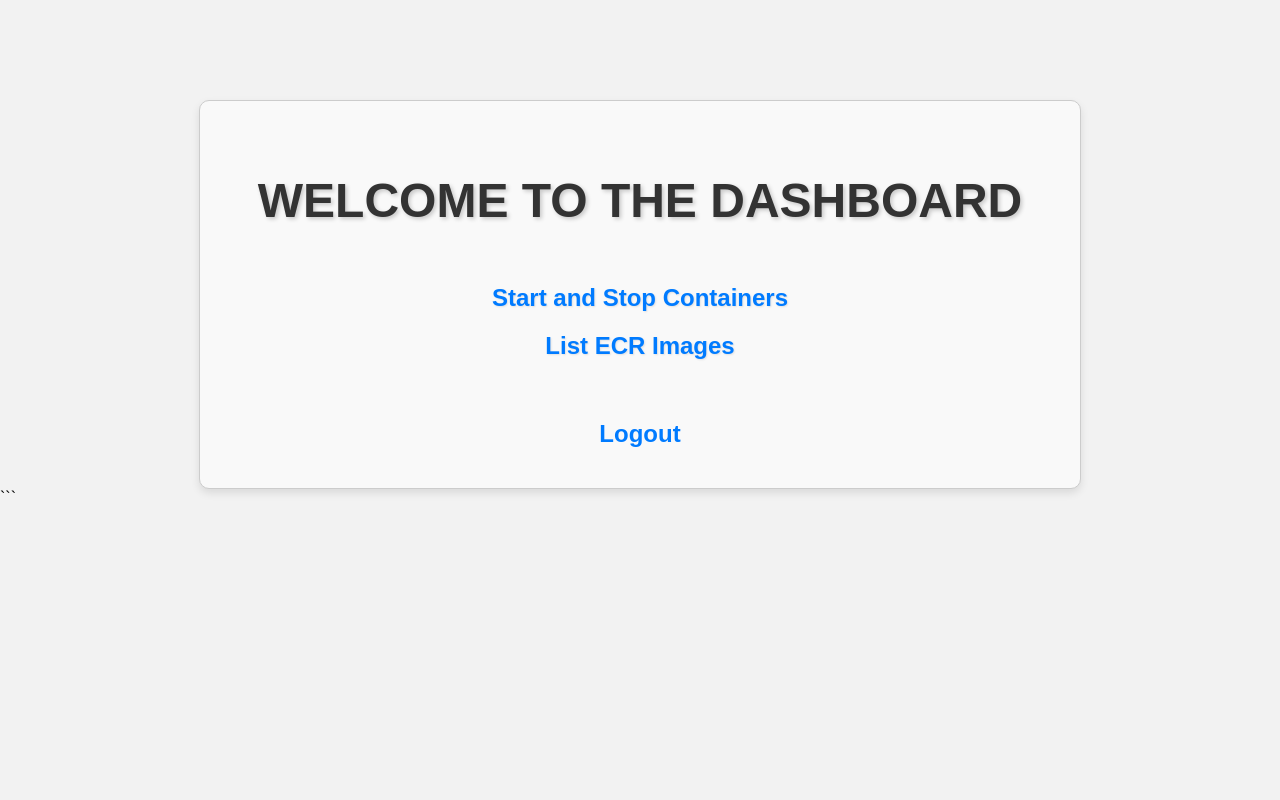
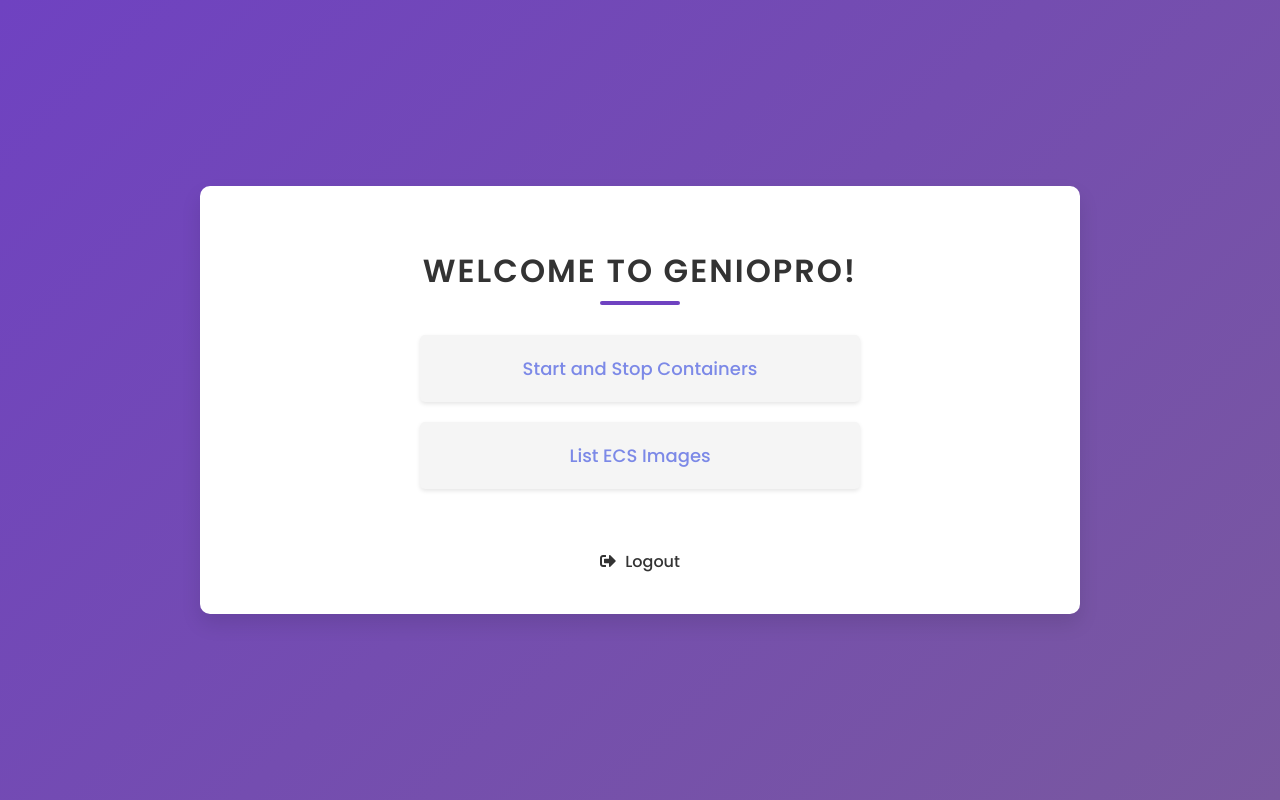
Before and after one commit to sairaghavaa/aiops, a Flask app: page /dashboard in a window 1280 px wide. Run offline with Flask 3, Linux system fonts and the light colour scheme; the visitor is signed in with stand-in values (Sample User, id 1).

Commit message:
Modified list_ECR_images and Stop and Start Containers funtionalities

````diff
--- a/app.py
+++ b/app.py
@@ -1,4 +1,3 @@
-# loign register and dashboard start stop container
 
 from flask import Flask, render_template, request, redirect, url_for, flash, session
 import requests
@@ -98,6 +97,7 @@ def is_new_image(image_pushed_at, threshold_hours=24):
     pushed_at_dt = datetime.strptime(image_pushed_at, "%Y-%m-%d %H:%M:%S")
     return (datetime.utcnow() - pushed_at_dt).total_seconds() < threshold_hours * 3600
 
+
 @app.route('/list_images', methods=['GET'])
 def list_images():
     if 'username' not in session:
@@ -108,11 +108,13 @@ def list_images():
         response = requests.get(LIST_IMAGES_URL)
         if response.status_code == 200:
             images = response.json()
+            # Get the repository name from the first image's repositoryName
+            repository_name = images[0]['repositoryName'] if images else 'ECR'
             # Sort and mark new images
             images.sort(key=lambda x: x['imagePushedAt'], reverse=True)
             for image in images:
                 image['isNew'] = is_new_image(image['imagePushedAt'])
-            return render_template('list_images.html', images=images)
+            return render_template('list_images.html', images=images, repository_name=repository_name)
         else:
             flash('Could not fetch images. Please try again.')
             return redirect(url_for('dashboard'))
--- a/templates/dashboard.html
+++ b/templates/dashboard.html
@@ -2,121 +2,134 @@
 <html lang="en">
 <head>
     <meta charset="UTF-8">
+    <meta name="viewport" content="width=device-width, initial-scale=1.0">
     <title>Dashboard</title>
+    <link rel="stylesheet" href="https://cdnjs.cloudflare.com/ajax/libs/font-awesome/5.15.3/css/all.min.css">
     <style>
+        @import url('https://fonts.googleapis.com/css2?family=Poppins:wght@300;400;500;600;700&display=swap');
+
         body {
-            font-family: Arial, sans-serif;
+            font-family: 'Poppins', sans-serif;
             margin: 0;
             padding: 0;
-            background-color: #f2f2f2;
+            background: linear-gradient(135deg, #6f42c1, #79589f); /* Updated theme color */
+            min-height: 100vh;
+            display: flex;
+            justify-content: center;
+            align-items: center;
         }
+
         .container {
+            background-color: #fff;
+            border-radius: 10px;
+            box-shadow: 0 10px 20px rgba(0, 0, 0, 0.1);
+            padding: 40px;
             max-width: 800px;
-            margin: 0 auto;
-            padding: 20px;
-            background-color: #fff;
-            box-shadow: 0 2px 4px rgba(0, 0, 0, 0.1);
-            border-radius: 5px;
+            width: 90%;
+            text-align: center; /* Center align the content */
         }
+
         h1 {
             text-align: center;
             color: #333;
-            margin-bottom: 20px;
-            font-size: 36px;
+            margin-bottom: 40px;
             text-transform: uppercase;
+            letter-spacing: 2px;
+            font-weight: 600;
+            position: relative;
         }
+
+        h1::before {
+            content: '';
+            position: absolute;
+            bottom: -10px;
+            left: 50%;
+            transform: translateX(-50%);
+            width: 80px;
+            height: 4px;
+            background-color: #6f42c1; /* Match the BT logo color */
+            border-radius: 2px;
+        }
+
         ul {
             list-style-type: none;
             padding: 0;
-        }
-        li {
-            margin-bottom: 10px;
-            font-size: 18px;
-            color: #555;
-        }
-        a {
-            color: #007bff;
-            text-decoration: none;
-        }
-        a:hover {
-            text-decoration: underline;
-        }
-        @media (max-width: 600px) {
-            .container {
-                padding: 10px;
-            }
-            h1 {
-                font-size: 24px;
-            }
-            li {
-                margin-bottom: 5px;
-                font-size: 16px;
-            }
-        }
-        /* BEGIN: Additional Styles */
-        .container {
             display: flex;
             flex-direction: column;
             align-items: center;
-            justify-content: center;
-            margin-top: 100px;
-            background-color: #f9f9f9;
-            border: 1px solid #ccc;
-            box-shadow: 0 4px 8px rgba(0, 0, 0, 0.1);
-            border-radius: 10px;
-            padding: 40px;
         }
-        h1 {
+
+        li {
+            background-color: #f5f5f5;
+            border-radius: 5px;
+            padding: 20px;
+            text-align: center;
+            box-shadow: 0 2px 4px rgba(0, 0, 0, 0.1);
+            transition: transform 0.3s ease-in-out;
+            width: 100%;
+            max-width: 400px;
+            margin-bottom: 20px;
+        }
+
+        li:hover {
+            transform: translateY(-5px);
+            box-shadow: 0 4px 8px rgba(0, 0, 0, 0.2);
+        }
+
+        a {
+            color: #7c89e7;
+            text-decoration: none;
+            font-weight: 500;
+            font-size: 18px;
+            transition: color 0.3s ease-in-out;
+        }
+
+        a:hover {
+            color: #5c6bc0;
+        }
+
+        .logout {
+            text-align: center;
+            margin-top: 40px;
+        }
+
+        .logout a {
             color: #333;
-            font-size: 48px;
-            margin-bottom: 40px;
-            text-shadow: 2px 2px 4px rgba(0, 0, 0, 0.2);
-        }
-        ul {
-            text-align: center;
-            list-style-type: none;
-            padding: 0;
-            margin-bottom: 40px;
-        }
-        li {
-            margin-bottom: 20px;
-            font-size: 24px;
-            color: #555;
-            text-shadow: 1px 1px 2px rgba(0, 0, 0, 0.1);
-        }
-        a {
-            font-weight: bold;
-            font-size: 24px;
-            color: #007bff;
+            font-size: 16px;
             text-decoration: none;
             transition: color 0.3s ease-in-out;
         }
-        a:hover {
-            color: #0056b3;
+
+        .logout a:hover {
+            color: #7c89e7;
         }
-        /* END: Additional Styles */
+
+        .logout a i {
+            margin-right: 5px;
+        }
+
+
     </style>
 </head>
 <body>
     <div class="container">
-        <h1>Welcome to the Dashboard</h1>
+       <h1>Welcome to GenioPro!</h1>
         <ul>
             {% for functionality in functionalities %}
                 <li>
                     {% if functionality == 'Start and Stop Containers' %}
-                        <a href="{{ url_for('manage_containers') }}">Start and Stop Containers</a>
+                        <a href="{{ url_for('manage_containers') }}">{{ functionality }}</a>
                     {% elif functionality == 'List ECS Images' %}
-                        <a href="{{ url_for('list_images') }}">List ECR Images</a>
+                        <a href="{{ url_for('list_images') }}">{{ functionality }}</a>
                     {% else %}
                         {{ functionality }}
                     {% endif %}
                 </li>
             {% endfor %}
         </ul>
-        <a href="{{ url_for('logout') }}">Logout</a>
+        <div class="logout">
+            <a href="{{ url_for('logout') }}"><i class="fas fa-sign-out-alt"></i> Logout</a>
+        </div>
     </div>
 </body>
 </html>
-
-
-```
````
Also changed, not shown: templates/index.html (+8 -8 lines), templates/list_images.html (+103 -34 lines), templates/login.html (+44 -48 lines), templates/register.html (+46 -48 lines), templates/Untitled.png (added).
